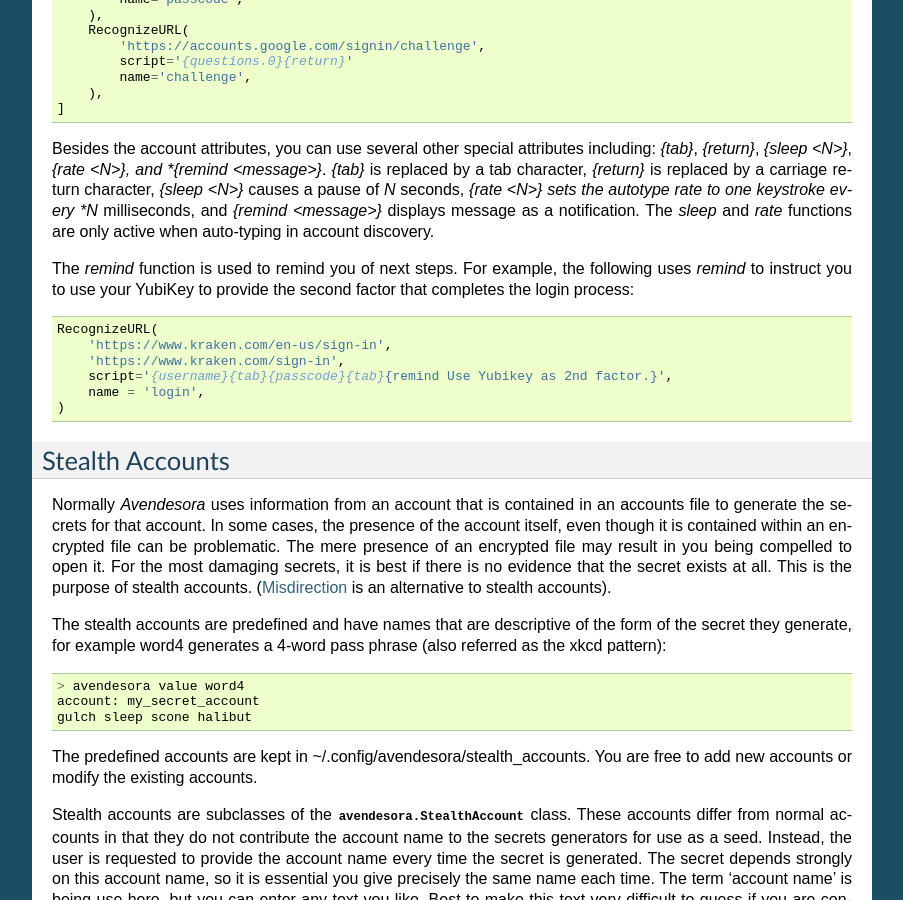
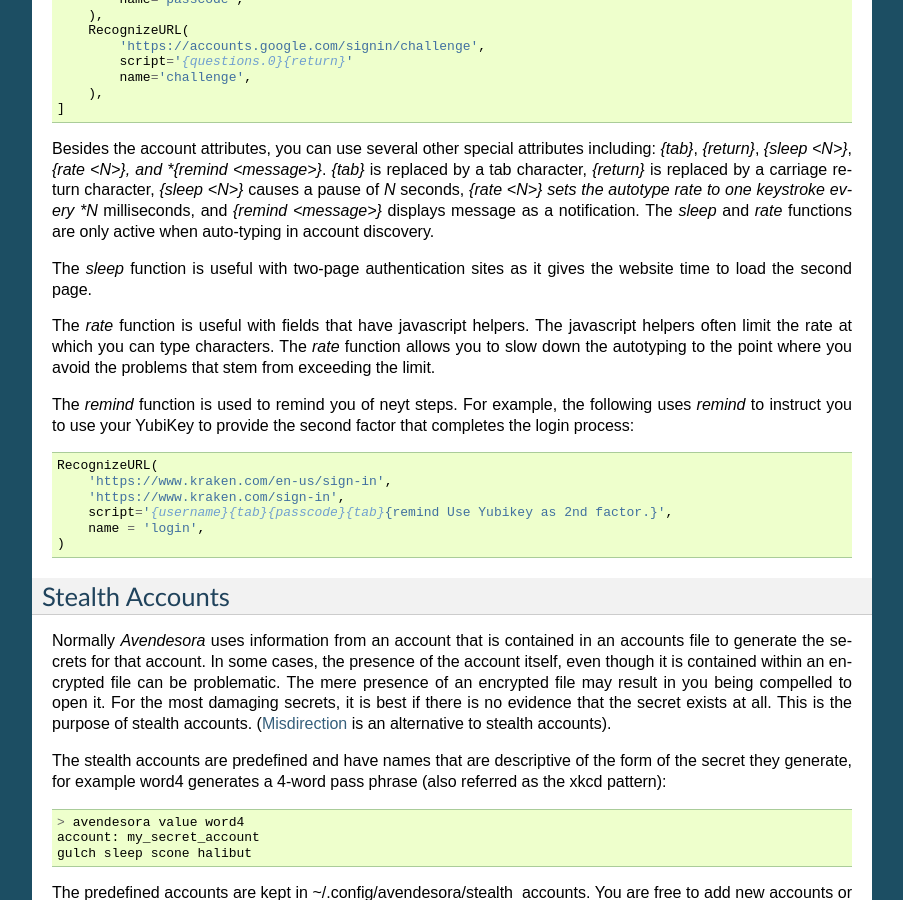
Before and after one commit to KenKundert/avendesora, a Sphinx documentation site: the page built from doc/advanced.rst, in a window 1280 px wide and 900 px high, scrolled down 13746 px. Shown: the whole window, without its empty margins (198-1101 px from the left). Built offline with Sphinx 7.4.7, drawn with Linux system fonts in a browser that asks for light colours.

Commit message:
Refine the documentation of the rate function for Scripts.

```diff
--- a/doc/advanced.rst
+++ b/doc/advanced.rst
@@ -1014,7 +1014,15 @@ a carriage return character, *{sleep <N>}* causes a pause of *N* seconds, *{rate
 *{remind <message>}* displays message as a notification.  The *sleep* and *rate*
 functions are only active when auto-typing in account discovery.
 
-The *remind* function is used to remind you of next steps. For example, the
+The *sleep* function is useful with two-page authentication sites as it gives
+the website time to load the second page.
+
+The *rate* function is useful with fields that have javascript helpers. The
+javascript helpers often limit the rate at which you can type characters.  The
+*rate* function allows you to slow down the autotyping to the point where you
+avoid the problems that stem from exceeding the limit.
+
+The *remind* function is used to remind you of neyt steps. For example, the
 following uses *remind* to instruct you to use your YubiKey to provide the
 second factor that completes the login process:
 
```
